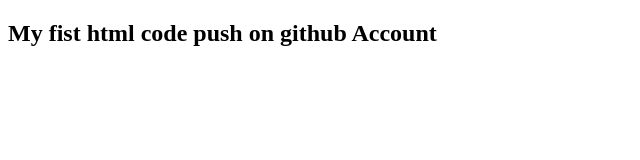
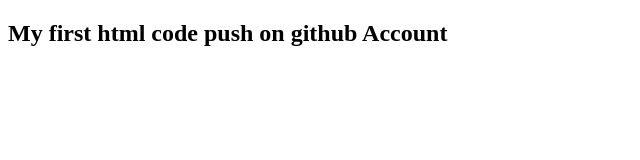
Before and after one commit to HasnainAlikehar/Step-Form-Review-Assigmnt-04, a plain HTML site: page index.html in a window 1280 px wide. Shown: the whole page, without its empty margins (0-640 px from the left). Drawn offline with Linux system fonts and the light colour scheme.

Commit message:
correction

```diff
--- a/index.html
+++ b/index.html
@@ -6,6 +6,6 @@
     <title>Hasnain Ali</title>
 </head>
 <body>
-    <h2>My fist html code push on github Account</h2>
+    <h2>My first html code push on github Account</h2>
 </body>
 </html>
```
